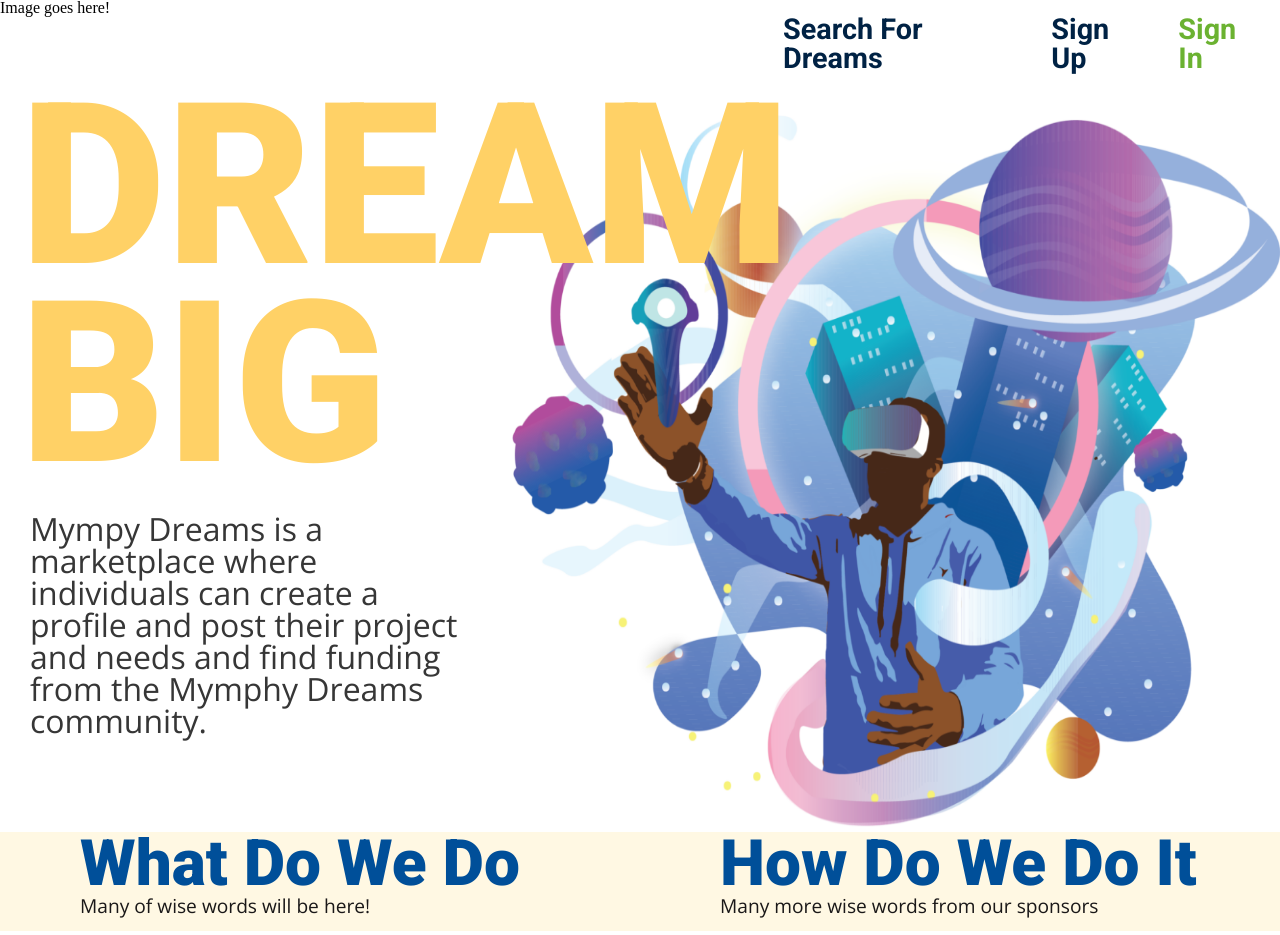
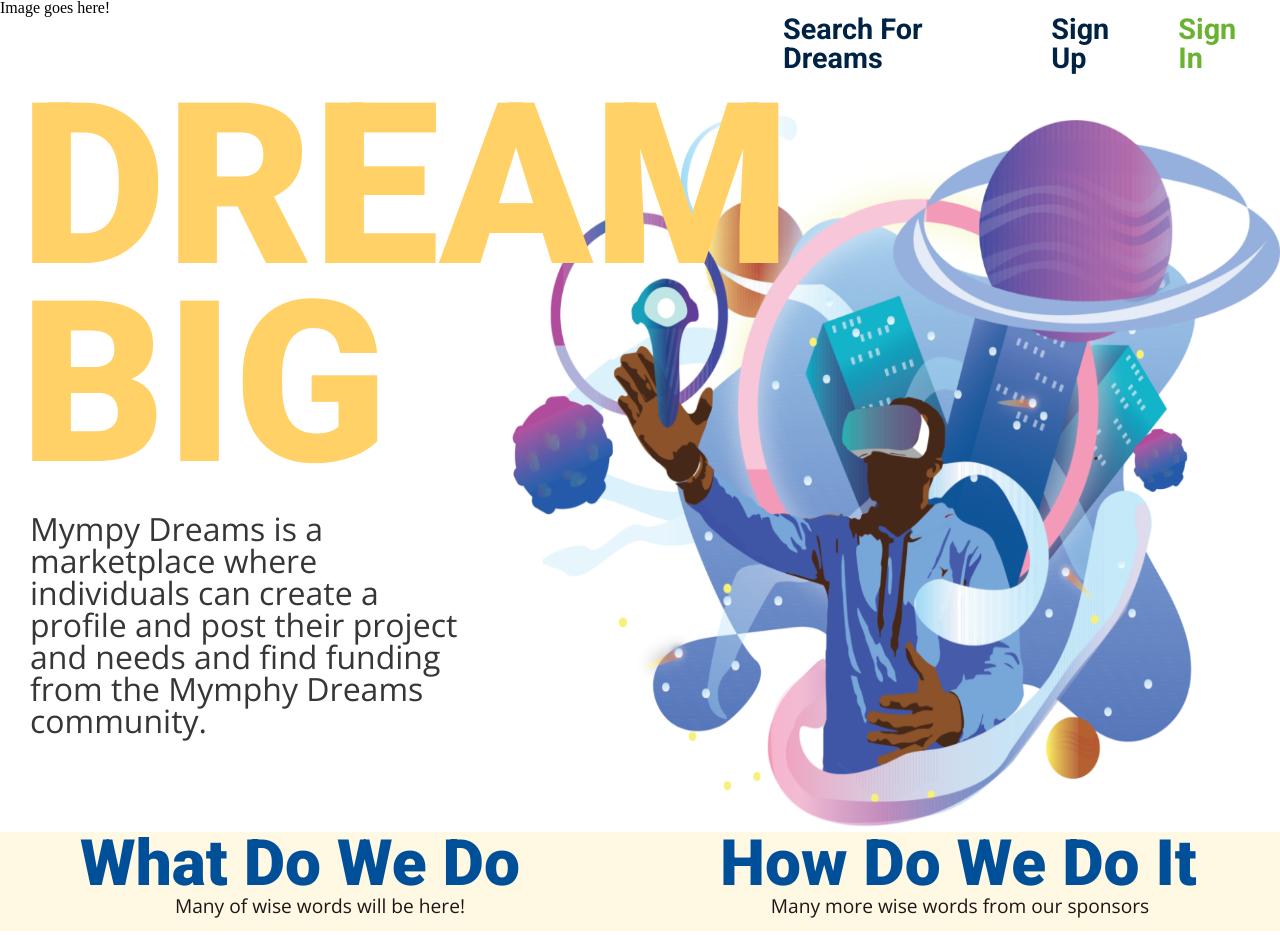
Before and after one commit to mympy-dreamers/Frontend, a React (Create React App) app in the folder mympy-app/: page / in a window 1280 px wide. Shown: the top 935 px of the page. Built offline with nearby package versions, Linux system fonts and the light colour scheme; no server answers.

Commit message:
removed unneeded imports and text align for Us p's

```diff
--- a/mympy-app/src/view/us/us.scss
+++ b/mympy-app/src/view/us/us.scss
@@ -1,6 +1,3 @@
-@import '../../scss/general/mixin';
-@import '../../scss/general/variables';
-
 .us-main {
     display: flex;
     background-color: $desc-page-color;
@@ -22,6 +19,7 @@
         font-family: $body-font;
         color: $desc-body-color;
         font-size: 1.2rem;
+        text-align: center;
 
     } // end of p
 
```
